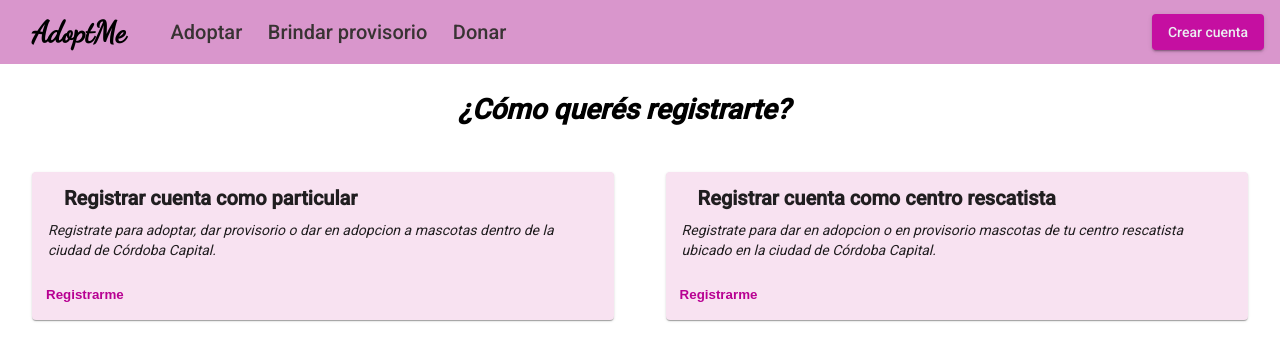
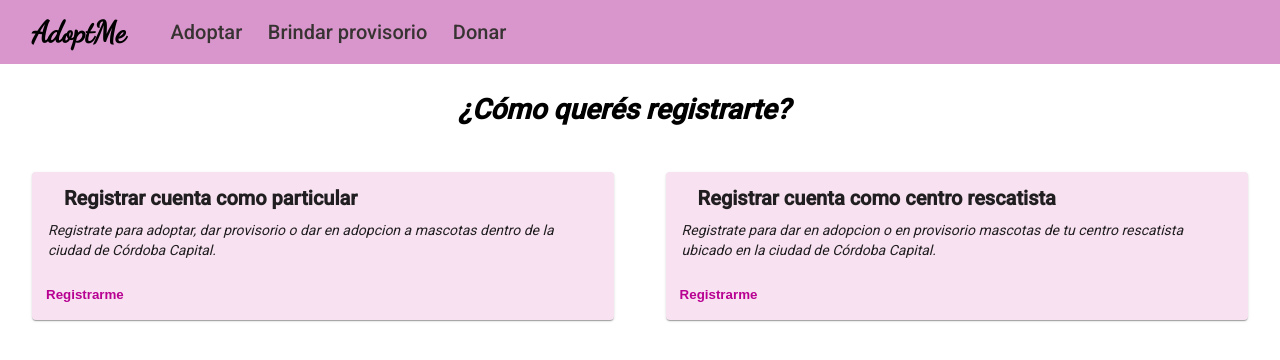
Before and after one commit to grupo5-proyecto5k4/adoptmefrontend, an Angular app: page /signup-options in a window 1280 px wide. Shown: the top 360 px of the page. Built offline with nearby package versions, Linux system fonts and the light colour scheme.

Commit message:
cambia estilos

```diff
--- a/src/app/navbar/navbar.component.html
+++ b/src/app/navbar/navbar.component.html
@@ -30,7 +30,7 @@
       <a href="#" class="nav-titles">Brindar provisorio</a>
       <a href="#" class="nav-titles">Donar</a>
       <span class="spacer"></span>
-      <a mat-raised-button color="accent" id="btncuenta" (click)="goToSignUpOptions()">Crear cuenta</a>
+      <a mat-raised-button color="accent" id="btncuenta" *ngIf="isSignupOptions()" (click)="goToSignUpOptions()">Crear cuenta</a>
     </mat-toolbar>
     <ng-content></ng-content>
   </mat-sidenav-content>
--- a/src/app/navbar/navbar.component.ts
+++ b/src/app/navbar/navbar.component.ts
@@ -26,5 +26,8 @@ export class NavbarComponent {
     this.router.navigate(['/signup-options']);
     window.scrollTo(0, 0);
   }
+  isSignupOptions(){
+    return (this.router.url != '/signup-options');
+  }
 
 }
```
